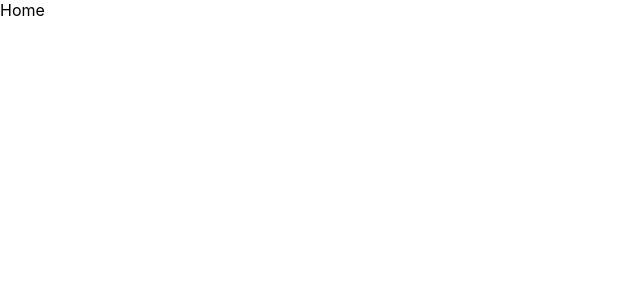
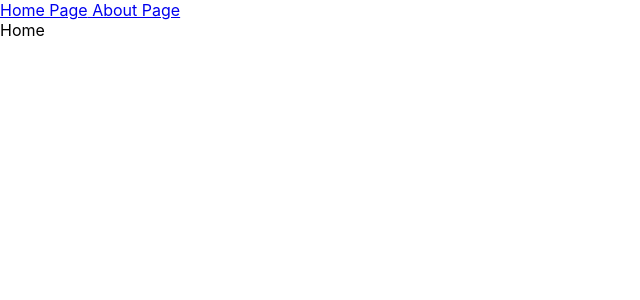
Before and after one commit to sumeyye-uzgor/Typescript-Ecommerce, a React (Create React App) app: page / in a window 1280 px wide. Shown: the top 300 px of the page, without its empty margins (0-640 px from the left). Built offline with nearby package versions, Linux system fonts and the light colour scheme.

Commit message:
navbar is added

```diff
--- a/src/App.tsx
+++ b/src/App.tsx
@@ -2,10 +2,12 @@
 import { Switch, Route } from 'react-router-dom';
 import Home from './pages/Home.page';
 import About from './pages/About.page'
+import StyledNavbar from './components/StyledNavbar.component';
 
 function App() {
   return (
     <div>
+      <StyledNavbar />
       <Switch>
         <Route path="/" exact component={Home} />
         <Route path="/about" exact component={About} />
--- /dev/null
+++ b/src/components/StyledNavbar.component.tsx
@@ -0,0 +1,14 @@
+import React from 'react'
+import { Link } from 'react-router-dom'
+
+function StyledNavbar() {
+    return (
+        <div>
+            <Link to="/"> Home Page</Link>
+            <Link to="/about"> About Page</Link>
+
+        </div>
+    )
+}
+
+export default StyledNavbar
```
